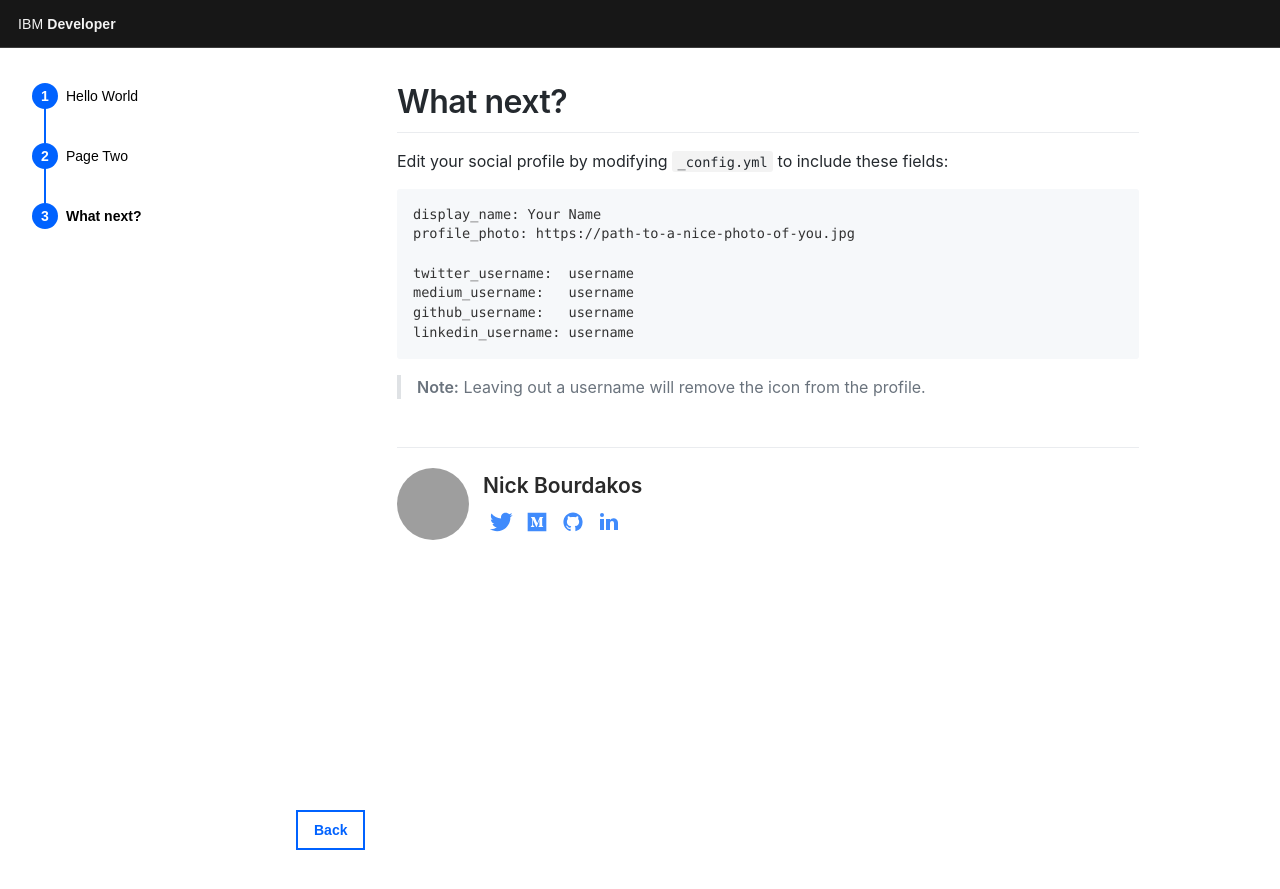
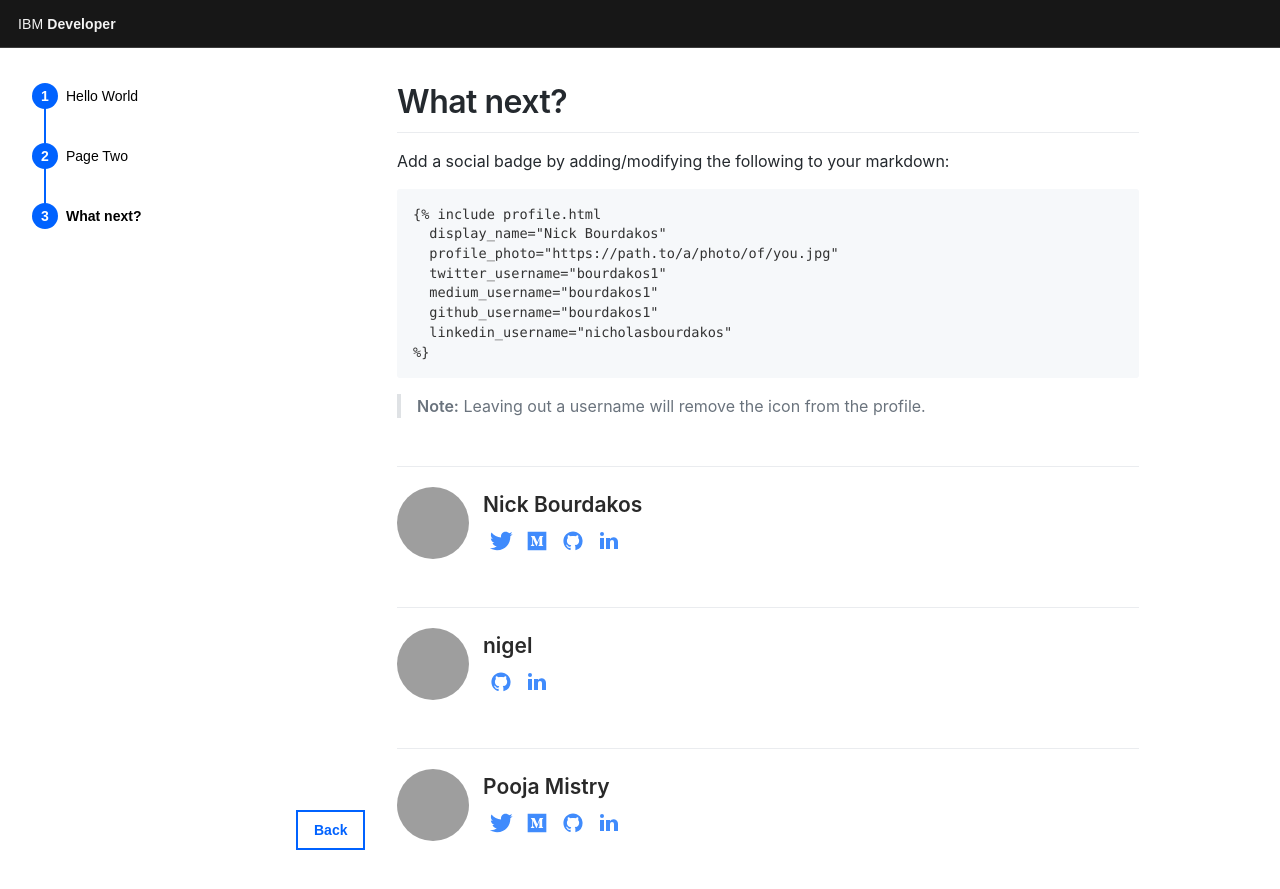
Before and after one commit to cloud-annotations/workshop-template, a Jekyll site: the page built from _workshop/what-next.md, in a window 1280 px wide. Shown: the top 889 px of the page. Built offline with Jekyll 4.4.1, drawn with Linux system fonts in a browser that asks for light colours; some web fonts are replaced; grey boxes are pictures that could not be loaded.

Commit message:
change how profiles work

````diff
--- a/_config.yml
+++ b/_config.yml
@@ -25,15 +25,6 @@ description: >-  # this means to ignore newlines until "baseurl:"
 baseurl: "/workshop-template" # the subpath of your site, e.g. /github-repo-name
 url: "" # the base hostname & protocol for your site, e.g. http://example.com
 
-# Social profile
-display_name: Nick Bourdakos
-profile_photo: https://pbs.twimg.com/profile_images/1035328157707128832/e_0EXqIu.jpg
-# Badges - comment out to remove icon.
-twitter_username: bourdakos1
-medium_username:  bourdakos1
-github_username:  bourdakos1
-linkedin_username:  nicholasbourdakos
-
 # Build settings
 markdown: kramdown
 theme: minima
--- a/_includes/profile.html
+++ b/_includes/profile.html
@@ -3,7 +3,7 @@
 >
   <img
     style="height: 72px; width: 72px; border-radius: 50%;"
-    src="{{ site.profile_photo }}"
+    src="{{ include.profile_photo }}"
   />
   <div
     style="display: flex; flex-direction: column; justify-content: space-between; margin-left: 14px"
@@ -11,13 +11,13 @@
     <div
       style="margin-top: 6px; font-size: 21px; font-weight: 600; line-height: 24px; color: rgba(0,0,0,0.84)"
     >
-      {{ site.display_name }}
+      {{ include.display_name }}
     </div>
     <div style="display: flex;">
-      {% if site.twitter_username %}
+      {% if include.twitter_username %}
       <a
         style="display: flex;"
-        href="https://twitter.com/{{ site.twitter_username }}"
+        href="https://twitter.com/{{ include.twitter_username }}"
       >
         <svg
           class="social-media-icon-svg"
@@ -32,10 +32,10 @@
           />
         </svg>
       </a>
-      {% endif %} {% if site.medium_username %}
+      {% endif %} {% if include.medium_username %}
       <a
         style="display: flex;"
-        href="https://medium.com/@{{ site.medium_username }}"
+        href="https://medium.com/@{{ include.medium_username }}"
       >
         <svg
           class="social-media-icon-svg"
@@ -49,10 +49,10 @@
           />
         </svg>
       </a>
-      {% endif %} {% if site.github_username %}
+      {% endif %} {% if include.github_username %}
       <a
         style="display: flex;"
-        href="https://github.com/{{ site.github_username }}/"
+        href="https://github.com/{{ include.github_username }}/"
       >
         <svg
           class="social-media-icon-svg"
@@ -67,10 +67,10 @@
           ></path>
         </svg>
       </a>
-      {% endif %} {% if site.linkedin_username %}
+      {% endif %} {% if include.linkedin_username %}
       <a
         style="display: flex;"
-        href="https://www.linkedin.com/in/{{ site.linkedin_username }}/"
+        href="https://www.linkedin.com/in/{{ include.linkedin_username }}/"
       >
         <svg
           class="social-media-icon-svg"
--- a/_workshop/what-next.md
+++ b/_workshop/what-next.md
@@ -3,18 +3,42 @@ title: What next? # The title of the page
 date: 1970-01-03  # The page order is determined by date
 ---
 
-Edit your social profile by modifying `_config.yml` to include these fields:
+Add a social badge by adding/modifying the following to your markdown:
 
 ```
-display_name: Your Name
-profile_photo: https://path-to-a-nice-photo-of-you.jpg
-
-twitter_username:  username
-medium_username:   username
-github_username:   username
-linkedin_username: username
+{% raw %}{% include profile.html
+  display_name="Nick Bourdakos"
+  profile_photo="https://path.to/a/photo/of/you.jpg"
+  twitter_username="bourdakos1"
+  medium_username="bourdakos1"
+  github_username="bourdakos1"
+  linkedin_username="nicholasbourdakos"
+%}{% endraw %}
 ```
 
 > **Note:** Leaving out a username will remove the icon from the profile.
 
-{% include profile.html %}
+{% include profile.html
+  display_name="Nick Bourdakos"
+  profile_photo="https://pbs.twimg.com/profile_images/1035328157707128832/e_0EXqIu.jpg"
+  twitter_username="bourdakos1"
+  medium_username="bourdakos1"
+  github_username="bourdakos1"
+  linkedin_username="nicholasbourdakos"
+%}
+
+{% include profile.html
+  display_name="nigel"
+  profile_photo="https://pbs.twimg.com/profile_images/1011641648864952322/mVZldhNK_400x400.jpg"
+  github_username="pnbrown"
+  linkedin_username="pnigelbrown"
+%}
+
+{% include profile.html
+  display_name="Pooja Mistry"
+  profile_photo="https://pbs.twimg.com/profile_images/1121507773597011982/-EjvIm6J_400x400.png"
+  twitter_username="poojamakes"
+  medium_username="poojamakes"
+  github_username="pmmistry"
+  linkedin_username="pmmistry"
+%}
````
